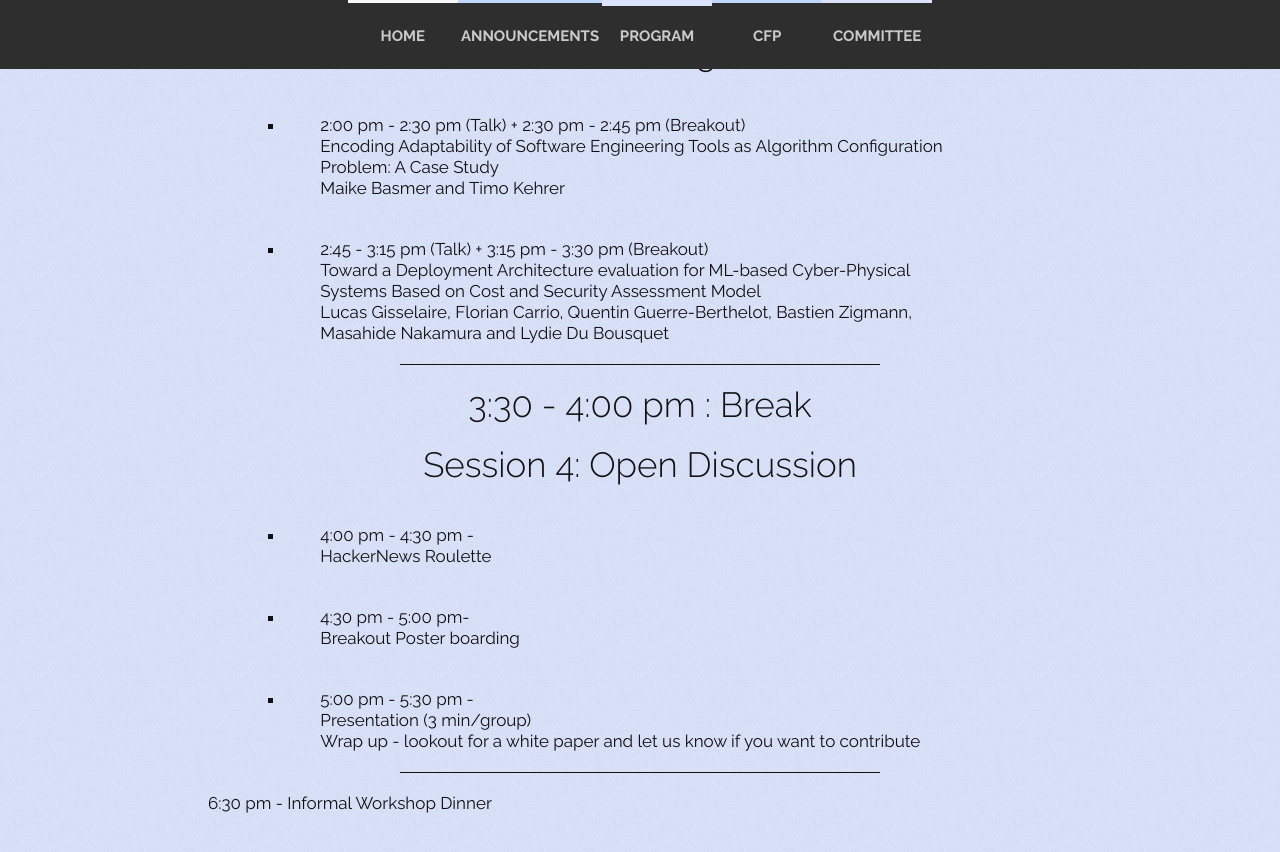
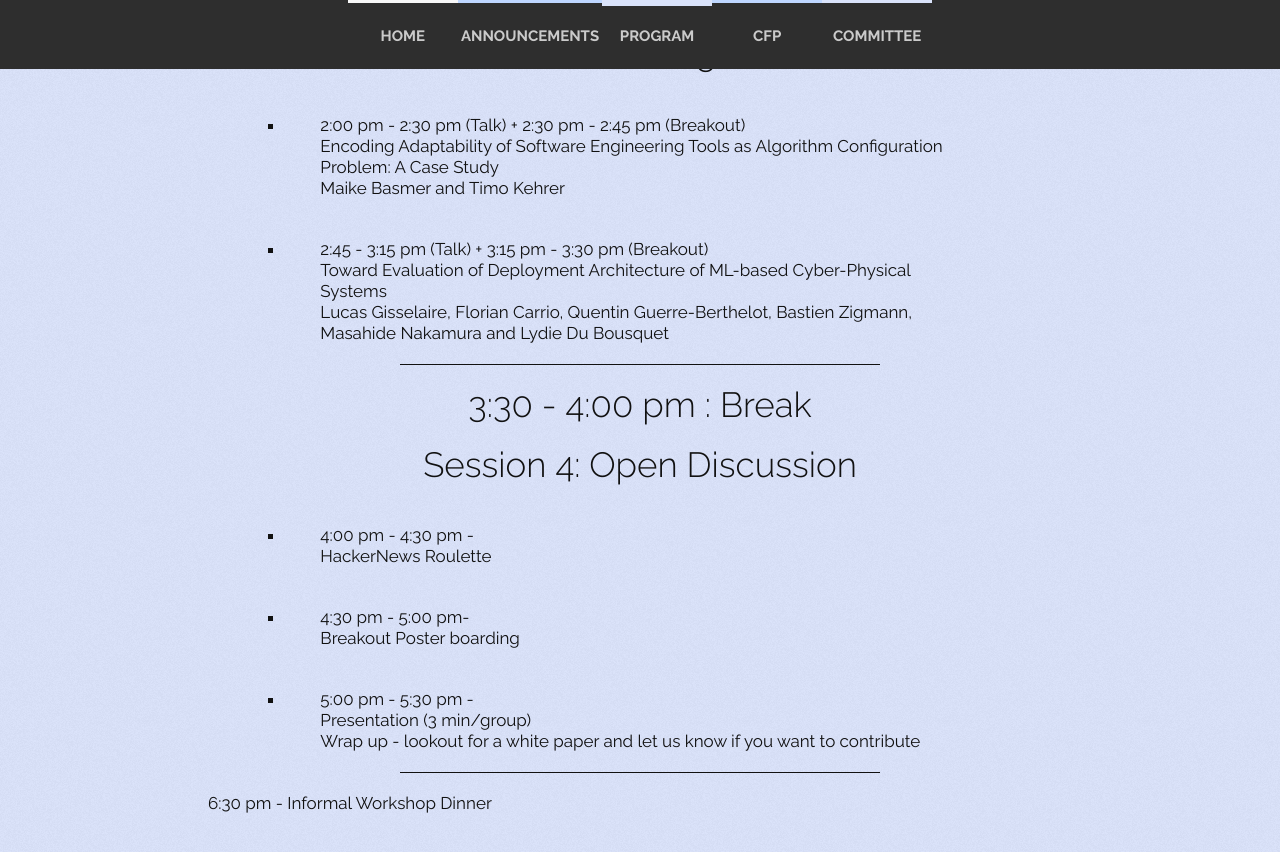
Before and after one commit to SEConfig/SEConfig.github.io, a Jekyll site: the page built from index.html, in a window 1280 px wide and 900 px high, scrolled down 2449 px. Shown: the top 852 px of the window. Built offline with Jekyll 4.4.1, drawn with Linux system fonts in a browser that asks for light colours; nearby versions of some CDN libraries.

```diff
--- a/_posts/2019-01-03-program.md
+++ b/_posts/2019-01-03-program.md
@@ -51,7 +51,7 @@ Encoding Adaptability of Software Engineering Tools as Algorithm Configuration P
 Maike Basmer and Timo Kehrer
 
 -	2:45 - 3:15 pm (Talk) + 3:15 pm - 3:30 pm (Breakout) <br/>
-Toward a Deployment Architecture evaluation for ML-based Cyber-Physical Systems Based on Cost and Security Assessment Model <br/>
+Toward Evaluation of Deployment Architecture of ML-based Cyber-Physical Systems <br/>
 Lucas Gisselaire, Florian Carrio, Quentin Guerre-Berthelot, Bastien Zigmann, Masahide Nakamura and Lydie Du Bousquet
 
 ---
```
